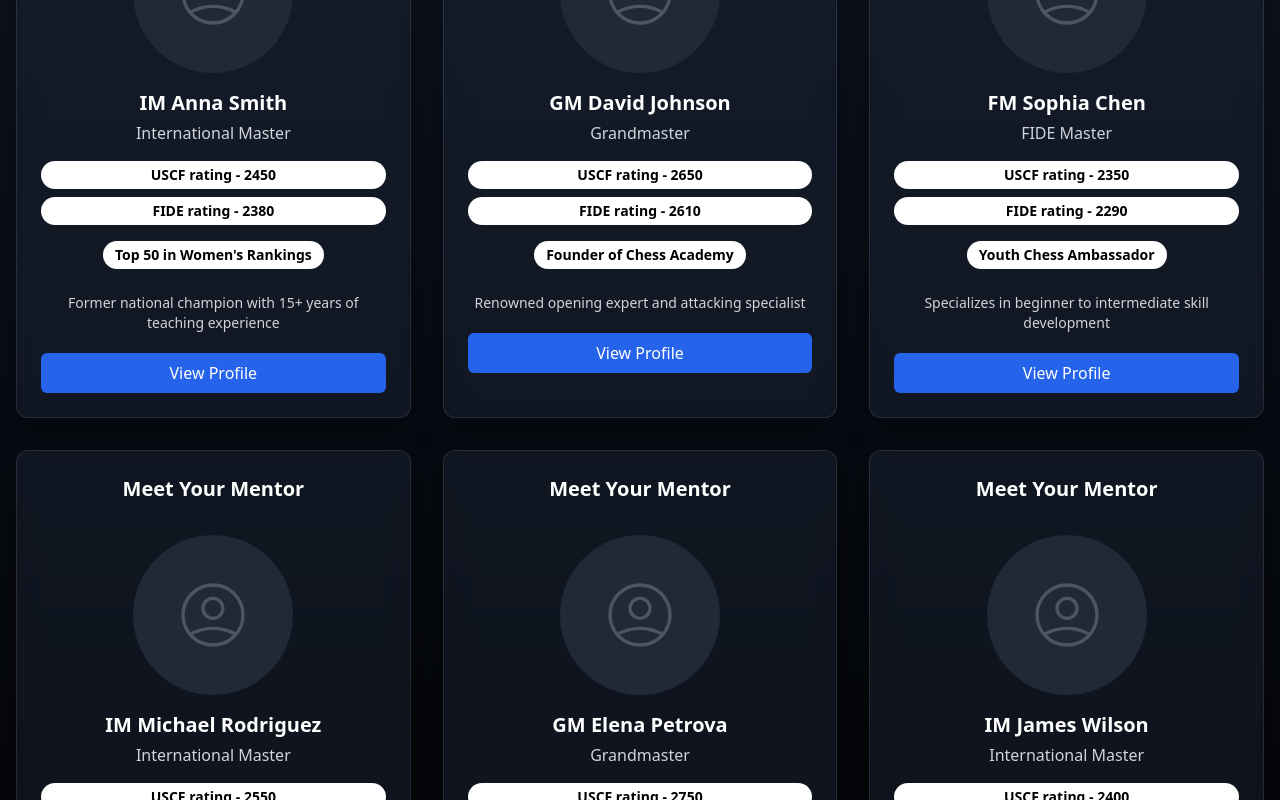
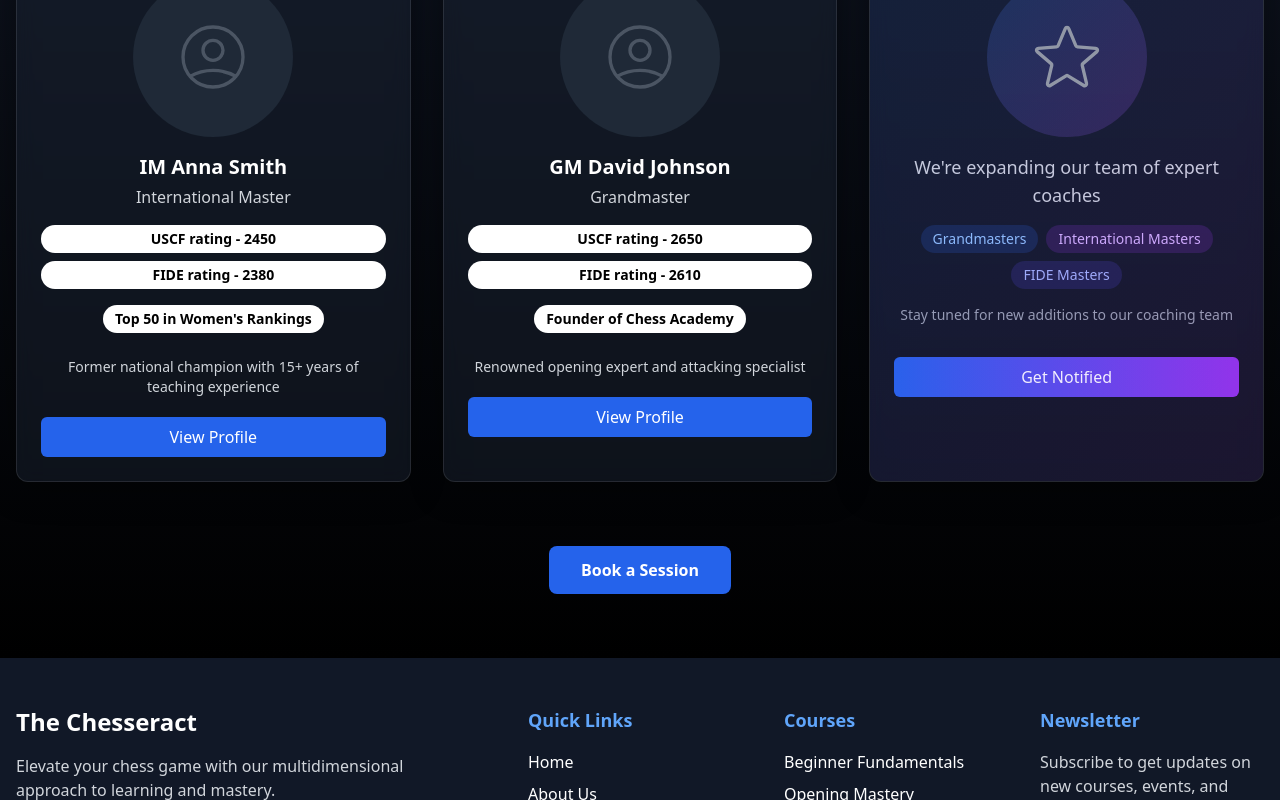
Before and after one commit to avi-watwani/the-chesseract, a Next.js app: page /coaches in a window 1280 px wide. Shown: the part 420-1220 px from the top of the page. Built offline with nearby package versions, Linux system fonts and the light colour scheme.

Commit message:
Enhance layout and navigation; add new courses.

```diff
--- a/app/coaches/page.tsx
+++ b/app/coaches/page.tsx
@@ -37,50 +37,6 @@ const coaches: Coach[] = [
     longBio: "Grandmaster David Johnson is a renowned opening theory expert and attacking specialist. He has competed at the highest level in international tournaments and has coached several grandmasters. David's teaching approach focuses on understanding the principles behind moves rather than memorizing variations.",
     image: "/images/coach-2.jpg",
     achievements: ["Founder of Chess Academy", "Top 100 in World Rankings"]
-  },
-  {
-    id: "sophia-chen",
-    name: "Sophia Chen",
-    rating: 2350,
-    fideRating: 2290,
-    title: "FIDE Master",
-    shortBio: "Specializes in beginner to intermediate skill development",
-    longBio: "Sophia Chen is a FIDE Master who specializes in teaching beginners and intermediate players. Her structured curriculum and patient teaching style make complex concepts accessible to players of all ages. Sophia is passionate about introducing more people to the beautiful game of chess.",
-    image: "/images/coach-3.jpg",
-    achievements: ["Youth Chess Ambassador", "Best Chess Educator Award"]
-  },
-  {
-    id: "michael-rodriguez",
-    name: "Michael Rodriguez",
-    rating: 2550,
-    fideRating: 2510,
-    title: "International Master",
-    shortBio: "Tactical genius with expertise in complex middlegame positions",
-    longBio: "International Master Michael Rodriguez is known for his tactical prowess and deep understanding of complex middlegame positions. He has authored several chess books and created popular chess courses. Michael's energetic teaching style keeps students engaged while presenting sophisticated concepts.",
-    image: "/images/coach-4.jpg",
-    achievements: ["Author of 5 Chess Books", "Online Chess Content Creator"]
-  },
-  {
-    id: "elena-petrova",
-    name: "Elena Petrova",
-    rating: 2750,
-    fideRating: 2690,
-    title: "Grandmaster",
-    shortBio: "Former World Championship Candidate with strategic mastery",
-    longBio: "Grandmaster Elena Petrova is a former World Championship Candidate known for her strategic mastery and endgame technique. She has coached national teams and elite players. Elena's analytical approach helps students develop a deep understanding of chess principles and improve their decision-making process.",
-    image: "/images/coach-5.jpg",
-    achievements: ["World Championship Candidate", "Coach of Olympic Gold Team"]
-  },
-  {
-    id: "james-wilson",
-    name: "James Wilson",
-    rating: 2400,
-    fideRating: 2360,
-    title: "International Master",
-    shortBio: "Chess psychologist focused on mental training and competition preparation",
-    longBio: "International Master James Wilson combines his chess expertise with a background in sports psychology. He specializes in mental training, competition preparation, and overcoming psychological barriers in chess. James has helped numerous players overcome performance anxiety and reach their full potential.",
-    image: "/images/coach-6.jpg",
-    achievements: ["Chess Psychology Pioneer", "Mental Training Specialist"]
   }
 ];
 
@@ -147,6 +103,41 @@ export default function CoachesPage() {
               </div>
             </Link>
           ))}
+
+          {/* Coming Soon Card */}
+          <div className="glassmorphism rounded-xl overflow-hidden transition-transform hover:scale-[1.02] hover:shadow-lg relative group">
+            <div className="absolute inset-0 bg-gradient-to-br from-blue-600/20 to-purple-600/20 opacity-50"></div>
+            <div className="text-center pt-6 pb-2">
+              <h2 className="text-xl font-bold">More Masters Coming Soon</h2>
+            </div>
+            <div className="p-6 flex flex-col items-center">
+              <div className="aspect-square w-40 h-40 relative rounded-full overflow-hidden bg-gradient-to-br from-blue-500/20 to-purple-500/20 mb-4 flex items-center justify-center">
+                <svg xmlns="http://www.w3.org/2000/svg" className="h-20 w-20 text-gray-400 animate-pulse" fill="none" viewBox="0 0 24 24" stroke="currentColor">
+                  <path strokeLinecap="round" strokeLinejoin="round" strokeWidth={1} d="M11.48 3.499a.562.562 0 011.04 0l2.125 5.111a.563.563 0 00.475.345l5.518.442c.499.04.701.663.321.988l-4.204 3.602a.563.563 0 00-.182.557l1.285 5.385a.562.562 0 01-.84.61l-4.725-2.885a.563.563 0 00-.586 0L6.982 20.54a.562.562 0 01-.84-.61l1.285-5.386a.562.562 0 00-.182-.557l-4.204-3.602a.563.563 0 01.321-.988l5.518-.442a.563.563 0 00.475-.345L11.48 3.5z" />
+                </svg>
+              </div>
+
+              <div className="space-y-4 text-center">
+                <p className="text-gray-300 text-lg">
+                  We're expanding our team of expert coaches
+                </p>
+                <div className="flex flex-wrap justify-center gap-2">
+                  <span className="bg-blue-600/20 text-blue-300 text-sm px-3 py-1 rounded-full">Grandmasters</span>
+                  <span className="bg-purple-600/20 text-purple-300 text-sm px-3 py-1 rounded-full">International Masters</span>
+                  <span className="bg-indigo-600/20 text-indigo-300 text-sm px-3 py-1 rounded-full">FIDE Masters</span>
+                </div>
+                <p className="text-gray-400 text-sm mt-4">
+                  Stay tuned for new additions to our coaching team
+                </p>
+              </div>
+
+              <div className="mt-8 w-full">
+                <Link href="/contact" className="block w-full text-center bg-gradient-to-r from-blue-600 to-purple-600 hover:from-blue-700 hover:to-purple-700 py-2 rounded-md font-medium transition-all duration-300">
+                  Get Notified
+                </Link>
+              </div>
+            </div>
+          </div>
         </div>
 
         <div className="text-center mt-16">
--- a/app/components/Navbar.tsx
+++ b/app/components/Navbar.tsx
@@ -55,16 +55,16 @@ const Navbar = () => {
               </button>
               <div className="absolute left-0 mt-2 w-48 rounded-md shadow-lg bg-gray-800 ring-1 ring-black ring-opacity-5 opacity-0 invisible group-hover:opacity-100 group-hover:visible transition-all duration-200">
                 <div className="py-1">
-                  <Link href="#beginner" className="block px-4 py-2 text-sm text-gray-200 hover:bg-gray-700">
+                  <Link href="/courses/beginner-fundamentals" className="block px-4 py-2 text-sm text-gray-200 hover:bg-gray-700">
                     Beginner Fundamentals
                   </Link>
-                  <Link href="#intermediate" className="block px-4 py-2 text-sm text-gray-200 hover:bg-gray-700">
+                  <Link href="/courses/opening-mastery" className="block px-4 py-2 text-sm text-gray-200 hover:bg-gray-700">
                     Opening Mastery
                   </Link>
-                  <Link href="#advanced" className="block px-4 py-2 text-sm text-gray-200 hover:bg-gray-700">
+                  <Link href="/courses/tactical-patterns" className="block px-4 py-2 text-sm text-gray-200 hover:bg-gray-700">
                     Tactical Patterns
                   </Link>
-                  <Link href="#master" className="block px-4 py-2 text-sm text-gray-200 hover:bg-gray-700">
+                  <Link href="/courses/advanced-analysis" className="block px-4 py-2 text-sm text-gray-200 hover:bg-gray-700">
                     Advanced Analysis
                   </Link>
                 </div>
@@ -140,25 +140,25 @@ const Navbar = () => {
           </button>
           <div className="pl-4">
             <Link
-              href="#beginner"
+              href="/courses/beginner-fundamentals"
               className="block px-3 py-2 text-gray-300 hover:bg-gray-800 rounded-md"
             >
               Beginner Fundamentals
             </Link>
             <Link
-              href="#intermediate"
+              href="/courses/opening-mastery"
               className="block px-3 py-2 text-gray-300 hover:bg-gray-800 rounded-md"
             >
               Opening Mastery
             </Link>
             <Link
-              href="#advanced"
+              href="/courses/tactical-patterns"
               className="block px-3 py-2 text-gray-300 hover:bg-gray-800 rounded-md"
             >
               Tactical Patterns
             </Link>
             <Link
-              href="#master"
+              href="/courses/advanced-analysis"
               className="block px-3 py-2 text-gray-300 hover:bg-gray-800 rounded-md"
             >
               Advanced Analysis
--- /dev/null
+++ b/app/courses/advanced-analysis/page.tsx
@@ -0,0 +1,35 @@
+export default function AdvancedAnalysis() {
+  return (
+    <div className="container mx-auto px-4 py-16">
+      <div className="max-w-4xl mx-auto">
+        <h1 className="text-5xl font-bold text-white mb-8">Advanced Analysis</h1>
+        <div className="bg-gray-800/50 backdrop-blur-sm rounded-xl p-8 shadow-xl border border-gray-700">
+          <p className="text-gray-200 text-lg mb-8">
+            Take your chess understanding to the next level with advanced positional
+            concepts and strategic planning techniques.
+          </p>
+          <div className="space-y-6">
+            <h2 className="text-3xl font-semibold text-white">What you'll learn:</h2>
+            <ul className="list-none space-y-4 text-lg">
+              <li className="flex items-center text-gray-200">
+                <span className="mr-3">•</span>Advanced positional play
+              </li>
+              <li className="flex items-center text-gray-200">
+                <span className="mr-3">•</span>Strategic planning
+              </li>
+              <li className="flex items-center text-gray-200">
+                <span className="mr-3">•</span>Complex endgame techniques
+              </li>
+              <li className="flex items-center text-gray-200">
+                <span className="mr-3">•</span>Deep game analysis
+              </li>
+              <li className="flex items-center text-gray-200">
+                <span className="mr-3">•</span>Tournament preparation
+              </li>
+            </ul>
+          </div>
+        </div>
+      </div>
+    </div>
+  );
+}
--- /dev/null
+++ b/app/courses/beginner-fundamentals/page.tsx
@@ -0,0 +1,35 @@
+export default function BeginnerFundamentals() {
+  return (
+    <div className="container mx-auto px-4 py-16">
+      <div className="max-w-4xl mx-auto">
+        <h1 className="text-5xl font-bold text-white mb-8">Beginner Fundamentals</h1>
+        <div className="bg-gray-800/50 backdrop-blur-sm rounded-xl p-8 shadow-xl border border-gray-700">
+          <p className="text-gray-200 text-lg mb-8">
+            Master the essential concepts and rules of chess. This course is perfect for beginners
+            who want to build a strong foundation in chess.
+          </p>
+          <div className="space-y-6">
+            <h2 className="text-3xl font-semibold text-white">What you'll learn:</h2>
+            <ul className="list-none space-y-4 text-lg">
+              <li className="flex items-center text-gray-200">
+                <span className="mr-3">•</span>Basic rules and piece movements
+              </li>
+              <li className="flex items-center text-gray-200">
+                <span className="mr-3">•</span>Understanding the chessboard
+              </li>
+              <li className="flex items-center text-gray-200">
+                <span className="mr-3">•</span>Basic checkmate patterns
+              </li>
+              <li className="flex items-center text-gray-200">
+                <span className="mr-3">•</span>Opening principles
+              </li>
+              <li className="flex items-center text-gray-200">
+                <span className="mr-3">•</span>Basic tactics and strategies
+              </li>
+            </ul>
+          </div>
+        </div>
+      </div>
+    </div>
+  );
+}
--- /dev/null
+++ b/app/courses/opening-mastery/page.tsx
@@ -0,0 +1,35 @@
+export default function OpeningMastery() {
+  return (
+    <div className="container mx-auto px-4 py-16">
+      <div className="max-w-4xl mx-auto">
+        <h1 className="text-5xl font-bold text-white mb-8">Opening Mastery</h1>
+        <div className="bg-gray-800/50 backdrop-blur-sm rounded-xl p-8 shadow-xl border border-gray-700">
+          <p className="text-gray-200 text-lg mb-8">
+            Develop a strong opening repertoire and understand key opening principles.
+            Learn how to start your games with confidence and purpose.
+          </p>
+          <div className="space-y-6">
+            <h2 className="text-3xl font-semibold text-white">What you'll learn:</h2>
+            <ul className="list-none space-y-4 text-lg">
+              <li className="flex items-center text-gray-200">
+                <span className="mr-3">•</span>Opening principles and strategies
+              </li>
+              <li className="flex items-center text-gray-200">
+                <span className="mr-3">•</span>Popular opening variations
+              </li>
+              <li className="flex items-center text-gray-200">
+                <span className="mr-3">•</span>Common opening traps
+              </li>
+              <li className="flex items-center text-gray-200">
+                <span className="mr-3">•</span>Pawn structures
+              </li>
+              <li className="flex items-center text-gray-200">
+                <span className="mr-3">•</span>Opening preparation techniques
+              </li>
+            </ul>
+          </div>
+        </div>
+      </div>
+    </div>
+  );
+}
--- /dev/null
+++ b/app/courses/tactical-patterns/page.tsx
@@ -0,0 +1,35 @@
+export default function TacticalPatterns() {
+  return (
+    <div className="container mx-auto px-4 py-16">
+      <div className="max-w-4xl mx-auto">
+        <h1 className="text-5xl font-bold text-white mb-8">Tactical Patterns</h1>
+        <div className="bg-gray-800/50 backdrop-blur-sm rounded-xl p-8 shadow-xl border border-gray-700">
+          <p className="text-gray-200 text-lg mb-8">
+            Improve your tactical vision and calculation abilities. Learn to spot and
+            execute winning combinations in your games.
+          </p>
+          <div className="space-y-6">
+            <h2 className="text-3xl font-semibold text-white">What you'll learn:</h2>
+            <ul className="list-none space-y-4 text-lg">
+              <li className="flex items-center text-gray-200">
+                <span className="mr-3">•</span>Common tactical motifs
+              </li>
+              <li className="flex items-center text-gray-200">
+                <span className="mr-3">•</span>Pin and skewer techniques
+              </li>
+              <li className="flex items-center text-gray-200">
+                <span className="mr-3">•</span>Fork combinations
+              </li>
+              <li className="flex items-center text-gray-200">
+                <span className="mr-3">•</span>Discovered attacks
+              </li>
+              <li className="flex items-center text-gray-200">
+                <span className="mr-3">•</span>Calculation methods
+              </li>
+            </ul>
+          </div>
+        </div>
+      </div>
+    </div>
+  );
+}
--- a/app/layout.tsx
+++ b/app/layout.tsx
@@ -15,9 +15,9 @@ export default function RootLayout({
 }) {
   return (
     <html lang="en">
-      <body>
+      <body className="min-h-screen bg-gray-900 text-white">
         <Navbar />
-        <main>{children}</main>
+        <main className="pt-16">{children}</main>
         <Footer />
       </body>
     </html>
```
